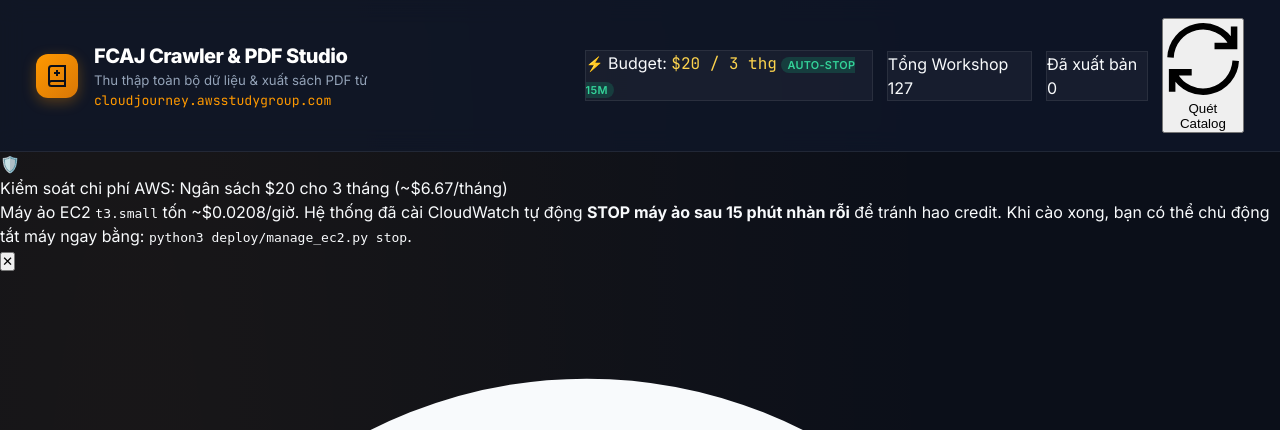
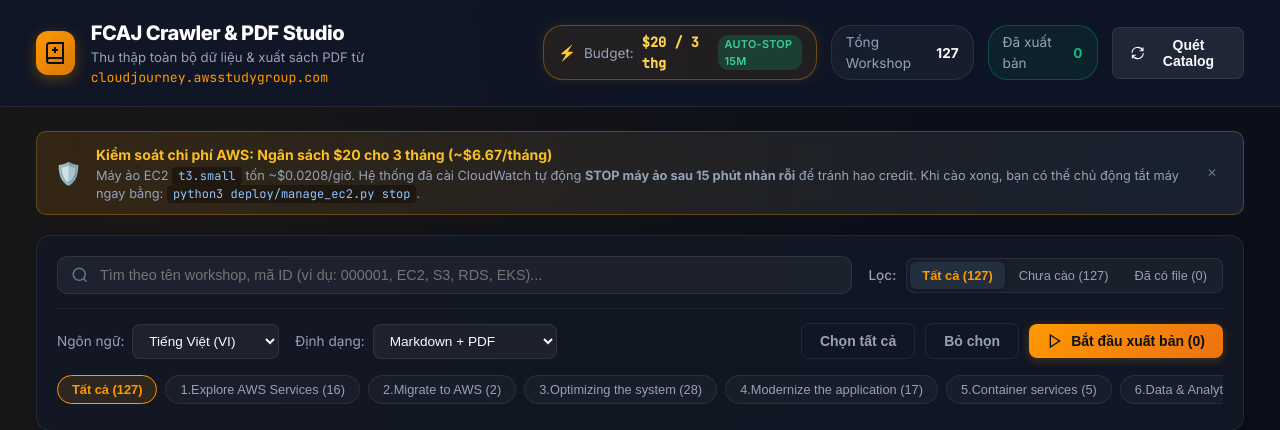
Before and after one commit to catminh110/FCAJ-crawler, a Flask app: page / in a window 1280 px wide. Shown: the top 430 px of the page. Run offline with Flask 3, Linux system fonts and the light colour scheme; data that the repository does not hold is empty.

Commit message:
fix(css): fix unclosed brace on .stat-pill restoring entire stylesheet

```diff
--- a/fcaj_crawler/web/static/css/style.css
+++ b/fcaj_crawler/web/static/css/style.css
@@ -111,6 +111,32 @@ body {
 .stat-pill {
   background: rgba(255, 255, 255, 0.04);
   border: 1px solid var(--border-card);
+  padding: 6px 14px;
+  border-radius: 20px;
+  display: flex;
+  align-items: center;
+  gap: 8px;
+  font-size: 0.85rem;
+}
+
+.stat-pill.highlight {
+  border-color: rgba(16, 185, 129, 0.3);
+  background: rgba(16, 185, 129, 0.08);
+}
+
+.stat-label {
+  color: var(--text-secondary);
+}
+
+.stat-value {
+  font-weight: 700;
+  color: #FFFFFF;
+}
+
+.stat-pill.highlight .stat-value {
+  color: var(--success);
+}
+
 .stat-pill.credit-pill {
   background: rgba(255, 153, 0, 0.08);
   border-color: rgba(255, 153, 0, 0.35);
```
